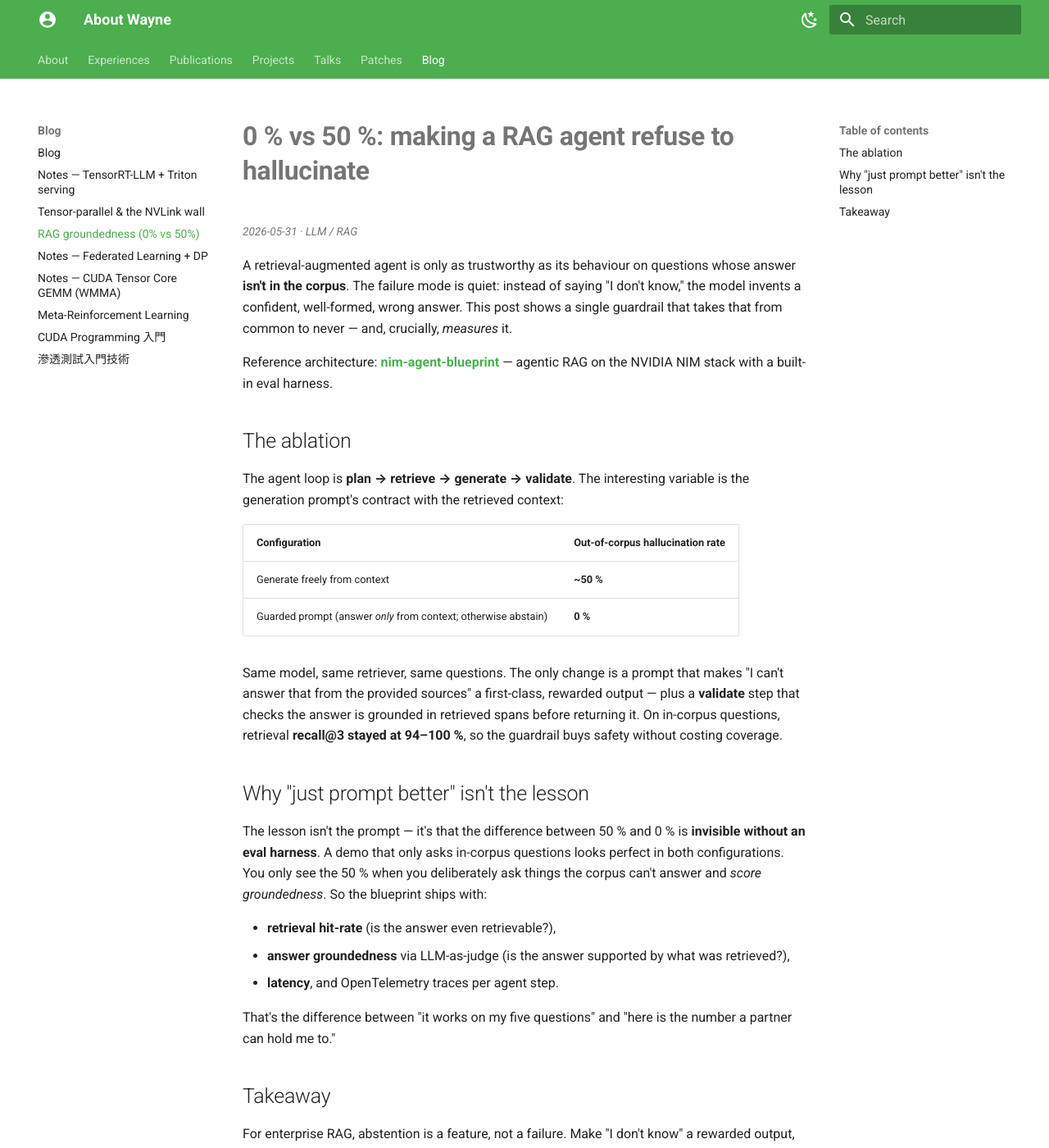
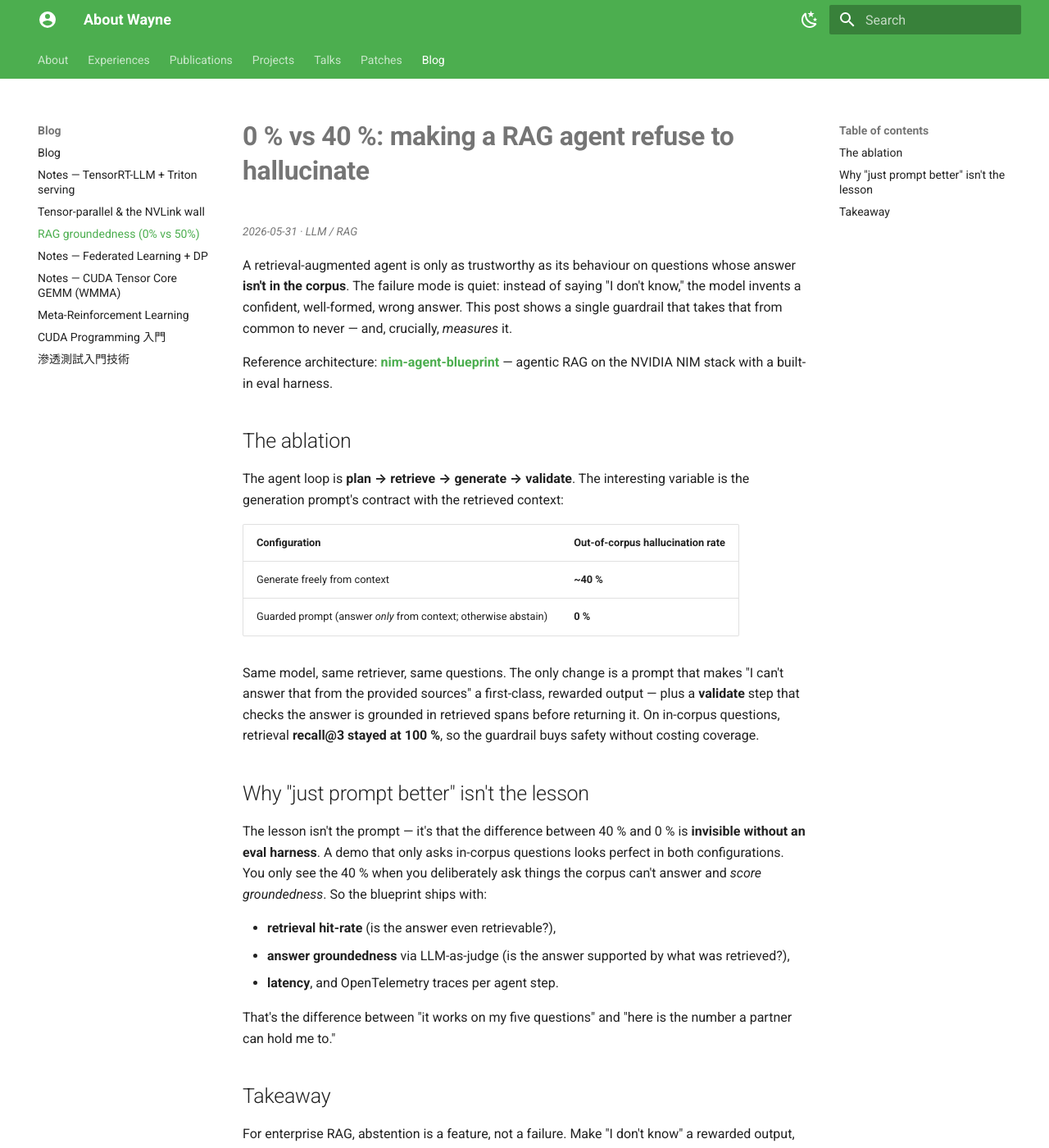
Before and after one commit to waynehacking8/waynehacking8.github.io, an MkDocs documentation site: the page built from docs/blog/rag-groundedness-guardrail.md, in a window 1280 px wide and 1400 px high. Shown: the whole window at 82% size. Built offline with MkDocs 1.6.1 and Material for MkDocs 9.7.7, drawn with Linux system fonts in a browser that asks for light colours.

Commit message:
fix: correct RAG hallucination ablation numbers to match repo (40% not 50%, recall@3 100%)

```diff
--- a/docs/blog/rag-groundedness-guardrail.md
+++ b/docs/blog/rag-groundedness-guardrail.md
@@ -1,8 +1,8 @@
 ---
-description: "One guardrail that drops a RAG agent's out-of-corpus hallucination rate from ~50% to 0% — and why an eval harness is the only way to see the difference."
+description: "One guardrail that drops a RAG agent's out-of-corpus hallucination rate from ~40% to 0% — and why an eval harness is the only way to see the difference."
 ---
 
-# 0 % vs 50 %: making a RAG agent refuse to hallucinate
+# 0 % vs 40 %: making a RAG agent refuse to hallucinate
 
 *2026-05-31 · LLM / RAG*
 
@@ -22,20 +22,20 @@ generation prompt's contract with the retrieved context:
 
 | Configuration | Out-of-corpus hallucination rate |
 | --- | --- |
-| Generate freely from context | **~50 %** |
+| Generate freely from context | **~40 %** |
 | Guarded prompt (answer *only* from context; otherwise abstain) | **0 %** |
 
 Same model, same retriever, same questions. The only change is a prompt that makes "I can't
 answer that from the provided sources" a first-class, rewarded output — plus a **validate**
 step that checks the answer is grounded in retrieved spans before returning it. On in-corpus
-questions, retrieval **recall@3 stayed at 94–100 %**, so the guardrail buys safety without
+questions, retrieval **recall@3 stayed at 100 %**, so the guardrail buys safety without
 costing coverage.
 
 ## Why "just prompt better" isn't the lesson
 
-The lesson isn't the prompt — it's that the difference between 50 % and 0 % is **invisible
+The lesson isn't the prompt — it's that the difference between 40 % and 0 % is **invisible
 without an eval harness**. A demo that only asks in-corpus questions looks perfect in both
-configurations. You only see the 50 % when you deliberately ask things the corpus can't
+configurations. You only see the 40 % when you deliberately ask things the corpus can't
 answer and *score groundedness*. So the blueprint ships with:
 
 - **retrieval hit-rate** (is the answer even retrievable?),
```
Also changed, not shown: docs/blog/index.md (+1 -1 lines), docs/projects.md (+3 -3 lines).
